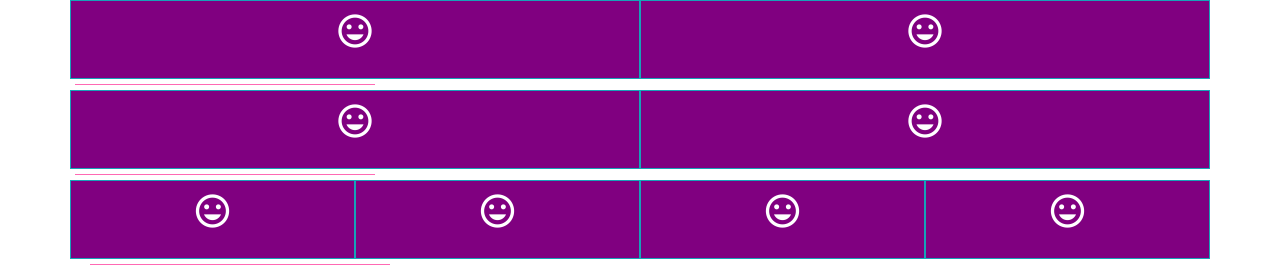
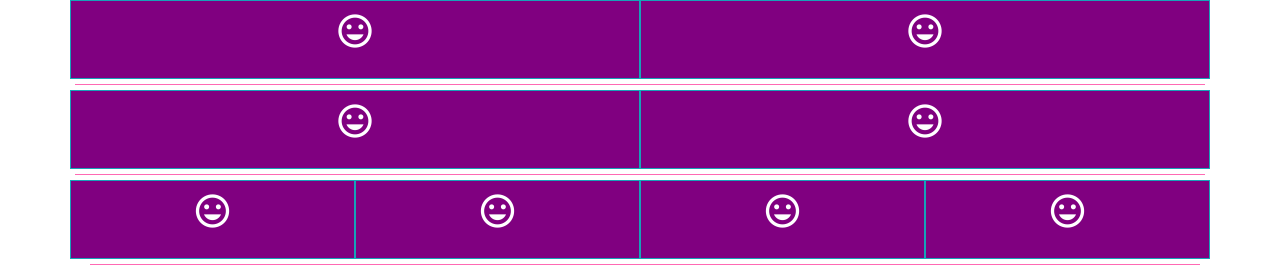
Before and after one commit to SamanthaBullington/smiles, a plain HTML site: page index.html in a window 1280 px wide. Shown: the top 267 px of the page. Drawn offline with nearby package versions, Linux system fonts and the light colour scheme.

Commit message:
update line breal

```diff
--- a/index.html
+++ b/index.html
@@ -23,7 +23,7 @@
       </div>
 
 
-      <div class="line-break"></div>
+      <div class="line-break d-flex"></div>
 
 
       <div class="container">
@@ -36,7 +36,7 @@
           </div>
 
 
-          <div class="line-break"></div>
+          <div class="line-break d-flex"></div>
 
 
           <div class="container">
@@ -57,7 +57,7 @@
 
 
 
-            <div class="line-break"></div>
+            <div class="line-break d-flex"></div>
 
 
             <div class="row">
--- a/style.css
+++ b/style.css
@@ -14,8 +14,6 @@ body {
 .line-break {
   background-color: hotpink;
   height: 1px;
-  width: 300px;
-  margin:5px;
-
-
+  width: 100%;
+  margin: 5px;
 }
```
